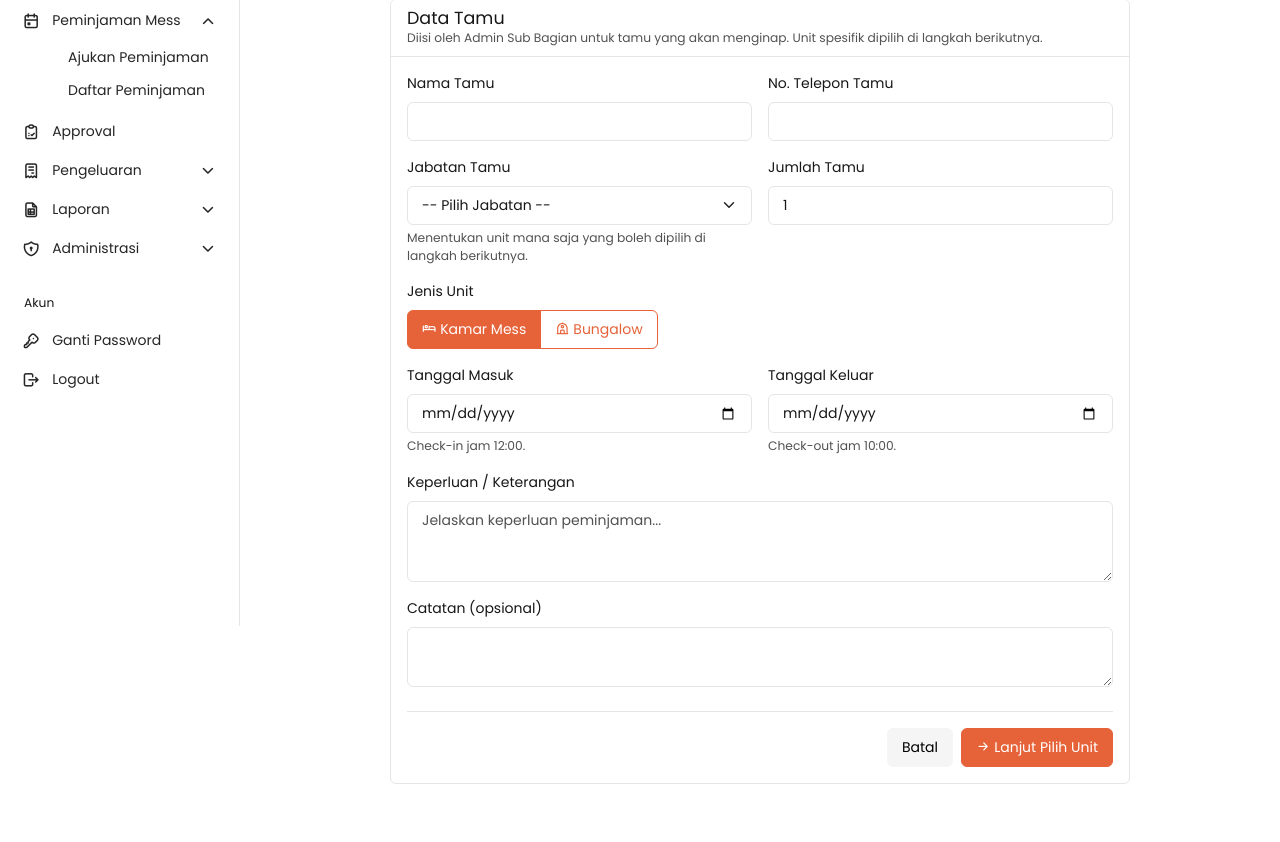
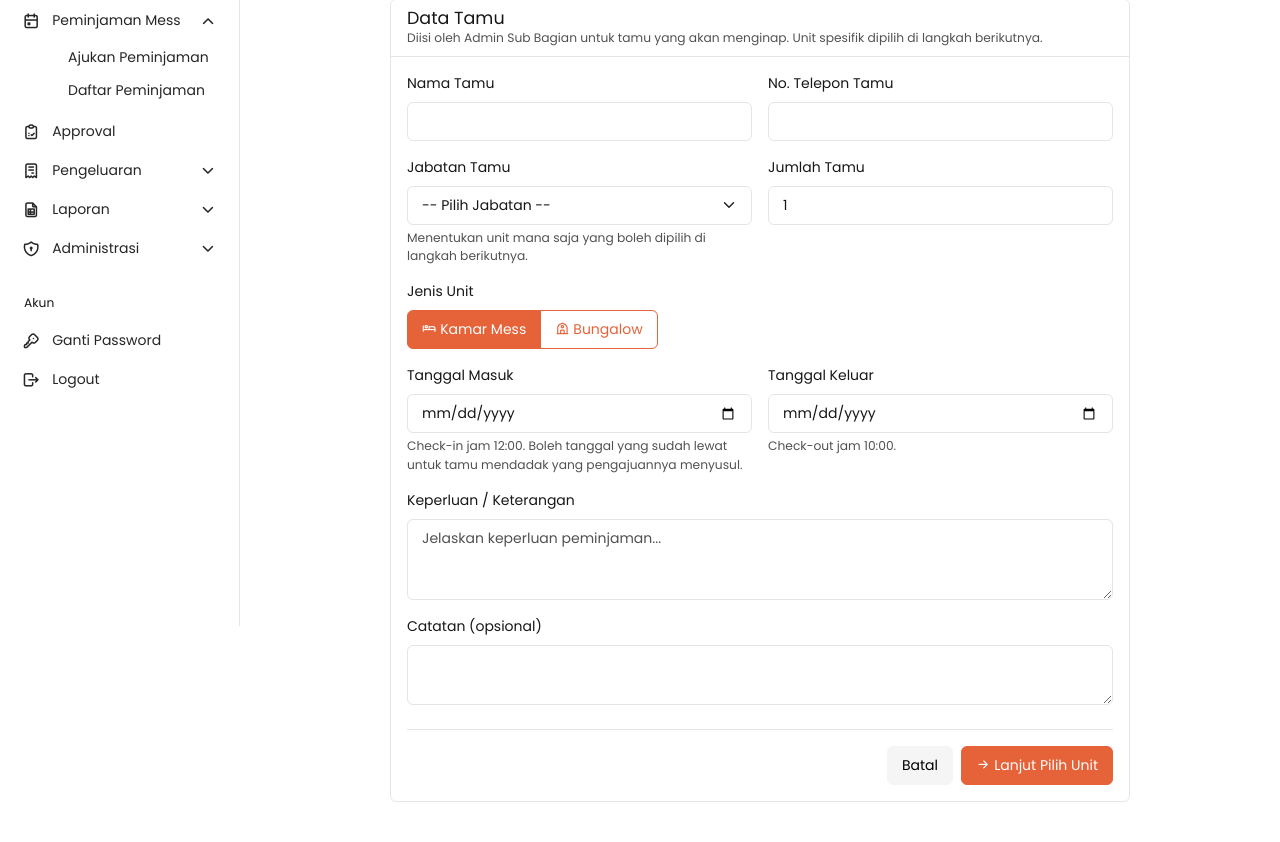
Before and after one commit to Fadeldiz12/pemesanan-mess, a Laravel app: page /peminjaman-mess/create in a window 1280 px wide. Shown: the part 174-1016 px from the top of the page. Before the commit the page ends 958 px from the top, so only its background shows below. Run offline with Laravel 12, Linux system fonts and the light colour scheme; a user stored in the database is signed in; data comes from the database, SQL or seed files in the repository; data that the repository does not hold is empty; parts of the project's set-up code (start-up, migrations or seed data) failed here and were passed over.

Commit message:
Izinkan tanggal masuk pengajuan mess yang sudah lewat untuk tamu mendadak
Sebelumnya tanggal_masuk wajib after_or_equal:today, jadi pengajuan untuk
tamu yang sudah check-in duluan (mendadak, pengajuannya baru menyusul
belakangan) tidak bisa diinput. Batasan itu dihapus baik di validasi
server (PeminjamanMessController::validateStep1()) maupun atribut min
pada input tanggal di form - tanggal_keluar tetap wajib setelah
tanggal_masuk seperti biasa.

Co-Authored-By: Claude Sonnet 5 <noreply@anthropic.com>
Claude-Session: https://claude.ai/code/session_01WpWDWqRjEjSpd8UcThTbxZ

```diff
--- a/app/Http/Controllers/PeminjamanMessController.php
+++ b/app/Http/Controllers/PeminjamanMessController.php
@@ -833,10 +833,11 @@ class PeminjamanMessController extends Controller
             'jumlah_tamu' => ['required', 'integer', 'min:1'],
             'unit_type' => ['required', Rule::in(array_keys(self::BOOKABLE_MAP))],
             // Cuma tanggal - jam check-in/check-out sudah tetap (lihat
-            // JAM_CHECK_IN/JAM_CHECK_OUT), gak perlu dipilih admin. 'today'
-            // (bukan 'now') supaya tanggal hari ini tetap boleh diinput
-            // kapan pun, walau jam check-in (12:00) sudah lewat saat ini.
-            'tanggal_masuk' => ['required', 'date', 'after_or_equal:today'],
+            // JAM_CHECK_IN/JAM_CHECK_OUT), gak perlu dipilih admin. SENGAJA
+            // tidak dibatasi 'after_or_equal:today' - kalau ada tamu
+            // mendadak yang sudah masuk duluan, pengajuannya boleh menyusul
+            // diinput dengan tanggal masuk yang sudah lewat.
+            'tanggal_masuk' => ['required', 'date'],
             // Checkout (10:00) lebih pagi dari check-in (12:00), jadi
             // gak mungkin dalam hari yang sama - wajib strictly after.
             'tanggal_keluar' => ['required', 'date', 'after:tanggal_masuk'],
--- a/resources/views/peminjaman-mess/create.blade.php
+++ b/resources/views/peminjaman-mess/create.blade.php
@@ -75,12 +75,12 @@
                     <div class="row g-3 mb-3">
                         <div class="col-12 col-md-6">
                             <label for="tanggal_masuk" class="form-label">Tanggal Masuk</label>
-                            <input type="date" name="tanggal_masuk" id="tanggal_masuk" class="form-control" value="{{ old('tanggal_masuk') }}" min="{{ now()->format('Y-m-d') }}" required>
-                            <div class="form-text">Check-in jam 12:00.</div>
+                            <input type="date" name="tanggal_masuk" id="tanggal_masuk" class="form-control" value="{{ old('tanggal_masuk') }}" required>
+                            <div class="form-text">Check-in jam 12:00. Boleh tanggal yang sudah lewat untuk tamu mendadak yang pengajuannya menyusul.</div>
                         </div>
                         <div class="col-12 col-md-6">
                             <label for="tanggal_keluar" class="form-label">Tanggal Keluar</label>
-                            <input type="date" name="tanggal_keluar" id="tanggal_keluar" class="form-control" value="{{ old('tanggal_keluar') }}" min="{{ now()->format('Y-m-d') }}" required>
+                            <input type="date" name="tanggal_keluar" id="tanggal_keluar" class="form-control" value="{{ old('tanggal_keluar') }}" required>
                             <div class="form-text">Check-out jam 10:00.</div>
                         </div>
                     </div>
```
Also changed, not shown: tests/Feature/GuestBookingWizardTest.php (+22 -0 lines).
